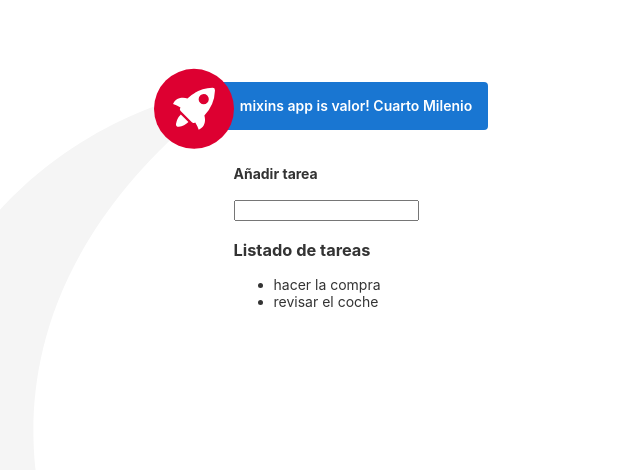
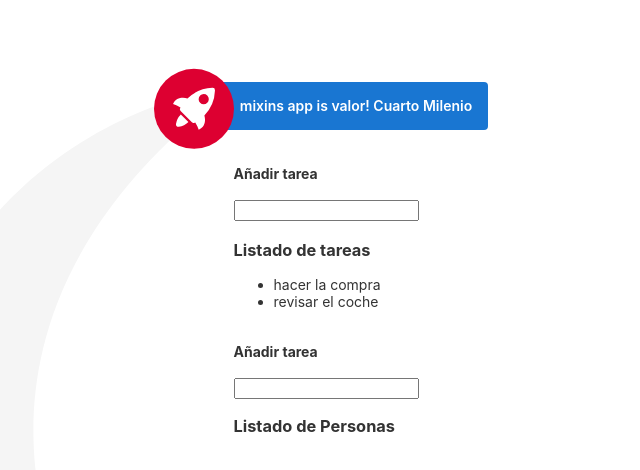
Before and after one commit to pepesan/ejemplo-angular-13-01-basico, an Angular app: page / in a window 1280 px wide. Shown: the top 470 px of the page, without its empty margins (314-954 px from the left). Built offline with nearby package versions, Linux system fonts and the light colour scheme.

Commit message:
nuevo componente con Objetos

```diff
--- a/src/app/app.component.html
+++ b/src/app/app.component.html
@@ -37,6 +37,9 @@
   <div>
     <app-todos></app-todos>
   </div>
+  <div>
+    <app-personas></app-personas>
+  </div>
 
 <!-- * * * * * * * * * * * * * * * * * * * * * * * * * * * * * * * -->
 <!-- * * * * * * * * * * * The content above * * * * * * * * * * * -->
--- a/src/app/app.module.ts
+++ b/src/app/app.module.ts
@@ -5,11 +5,13 @@ import { AppRoutingModule } from './app-routing.module';
 import { AppComponent } from './app.component';
 import { TodosComponent } from './todos/todos.component';
 import {FormsModule} from "@angular/forms";
+import { PersonasComponent } from './personas/personas.component';
 
 @NgModule({
   declarations: [
     AppComponent,
-    TodosComponent
+    TodosComponent,
+    PersonasComponent
   ],
   imports: [
     BrowserModule,
--- /dev/null
+++ b/src/app/personas/persona.ts
@@ -0,0 +1,25 @@
+export class Persona {
+    public nombre: string;
+    public direccion: string;
+
+    constructor(nombre: string = "", direccion:string = ""){
+        this.direccion = direccion;
+        this.nombre= nombre;
+    }
+    /*
+    public setNombre (nombre: string){
+        this.nombre = nombre;
+    }
+    public setDireccion (direccion: string){
+        this.direccion = direccion;
+    }
+    public getNombre (): string{
+        return this.nombre;
+    }
+    public getDireccion (): string{
+        return this.direccion;
+    }
+    public toString (){
+        return "Persona ["+ "nombre:"+ this.nombre +", direccion: "+ this.direccion+"]";
+    }*/
+}
--- /dev/null
+++ b/src/app/personas/personas.component.html
@@ -0,0 +1,11 @@
+<h4>Añadir tarea</h4>
+<form (submit)="addPersona()" >
+  <input type="text" [(ngModel)]="persona.nombre"
+         [ngModelOptions]="{standalone: true}"/>
+</form>
+<h3>Listado de Personas</h3>
+<ul>
+  <li *ngFor="let persona of personas">
+    {{persona.nombre}}
+  </li>
+</ul>
--- /dev/null
+++ b/src/app/personas/personas.component.ts
@@ -0,0 +1,29 @@
+import { Component, OnInit } from '@angular/core';
+import { Persona } from './persona';
+
+@Component({
+  selector: 'app-personas',
+  templateUrl: './personas.component.html',
+  styleUrls: ['./personas.component.css']
+})
+export class PersonasComponent implements OnInit {
+
+  personas: Persona[];
+  persona: Persona;
+
+  constructor() {
+    this.personas = [];
+    this.persona = new Persona();
+  }
+
+  ngOnInit(): void {
+  }
+  public addPersona(){
+    console.log("addPersona");
+    let newPersona= new Persona(this.persona.nombre);
+    this.personas.push(newPersona);
+    this.persona= new Persona();
+
+  }
+
+}
```
Also changed, not shown: src/app/personas/personas.component.css (added), 2 other files (tests, documents, lock files or other folders).
